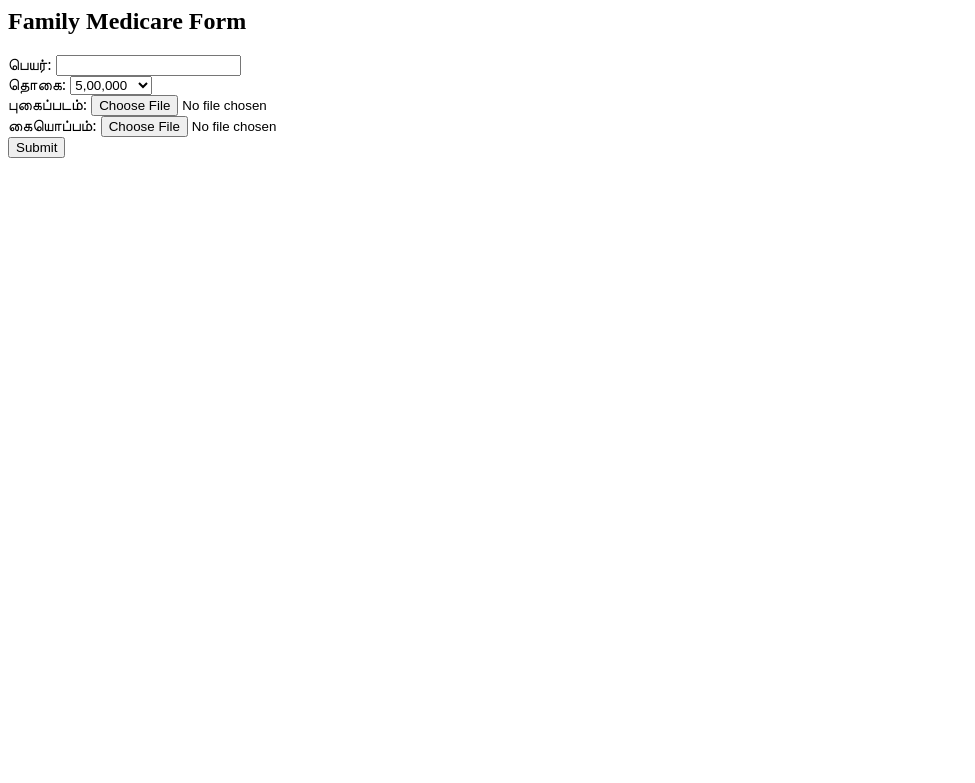
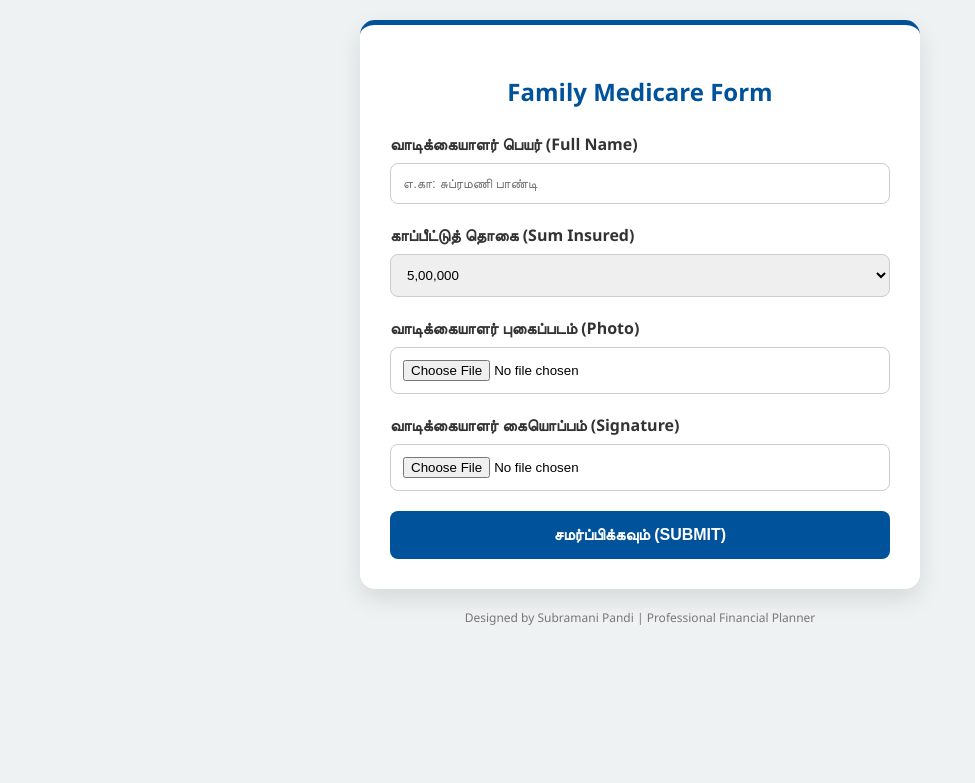
Before and after one commit to lic24x365-collab/insurance-form, a Flask app: page / in a window 1280 px wide. Shown: the top 783 px of the page, without its empty margins (0-975 px from the left). Run offline with Flask 3, Linux system fonts and the light colour scheme.

Commit message:
Update index.html

```diff
--- a/templates/index.html
+++ b/templates/index.html
@@ -1,11 +1,45 @@
-<form action="/process-pdf" method="POST" enctype="multipart/form-data">
-    <h2>Family Medicare Form</h2>
-    பெயர்: <input type="text" name="proposer_name" required><br>
-    தொகை: <select name="sum_insured">
-        <option value="500000">5,00,000</option>
-        <option value="1000000">10,00,000</option>
-    </select><br>
-    புகைப்படம்: <input type="file" name="client_photo"><br>
-    கையொப்பம்: <input type="file" name="client_sign"><br>
-    <button type="submit">Submit</button>
-</form>
+<!DOCTYPE html>
+<html lang="ta">
+<head>
+    <meta charset="UTF-8">
+    <meta name="viewport" content="width=device-width, initial-scale=1.0">
+    <title>LIC Family Medicare Form</title>
+    <style>
+        body { font-family: 'Segoe UI', Tahoma, Geneva, Verdana, sans-serif; background: #eef2f3; margin: 0; padding: 20px; }
+        .card { max-width: 500px; margin: auto; background: white; padding: 30px; border-radius: 15px; box-shadow: 0 10px 25px rgba(0,0,0,0.1); border-top: 5px solid #00529b; }
+        h2 { color: #00529b; text-align: center; margin-bottom: 25px; }
+        label { font-weight: bold; display: block; margin-bottom: 8px; color: #333; }
+        input, select { width: 100%; padding: 12px; margin-bottom: 20px; border: 1px solid #ccc; border-radius: 8px; box-sizing: border-box; }
+        .btn { background: #00529b; color: white; border: none; padding: 15px; width: 100%; border-radius: 8px; font-size: 16px; cursor: pointer; font-weight: bold; }
+        .btn:hover { background: #003d73; }
+        .footer { text-align: center; margin-top: 20px; font-size: 12px; color: #777; }
+    </style>
+</head>
+<body>
+    <div class="card">
+        <h2>Family Medicare Form</h2>
+        <form action="/process-pdf" method="POST" enctype="multipart/form-data">
+            <label>வாடிக்கையாளர் பெயர் (Full Name)</label>
+            <input type="text" name="proposer_name" placeholder="எ.கா: சுப்ரமணி பாண்டி" required>
+
+            <label>காப்பீட்டுத் தொகை (Sum Insured)</label>
+            <select name="sum_insured">
+                <option value="500000">5,00,000</option>
+                <option value="1000000">10,00,000</option>
+                <option value="1500000">15,00,000</option>
+            </select>
+
+            <label>வாடிக்கையாளர் புகைப்படம் (Photo)</label>
+            <input type="file" name="client_photo" accept="image/*">
+
+            <label>வாடிக்கையாளர் கையொப்பம் (Signature)</label>
+            <input type="file" name="client_sign" accept="image/*">
+
+            <button type="submit" class="btn">சமர்ப்பிக்கவும் (SUBMIT)</button>
+        </form>
+    </div>
+    <div class="footer">
+        Designed by Subramani Pandi | Professional Financial Planner
+    </div>
+</body>
+</html>
```
